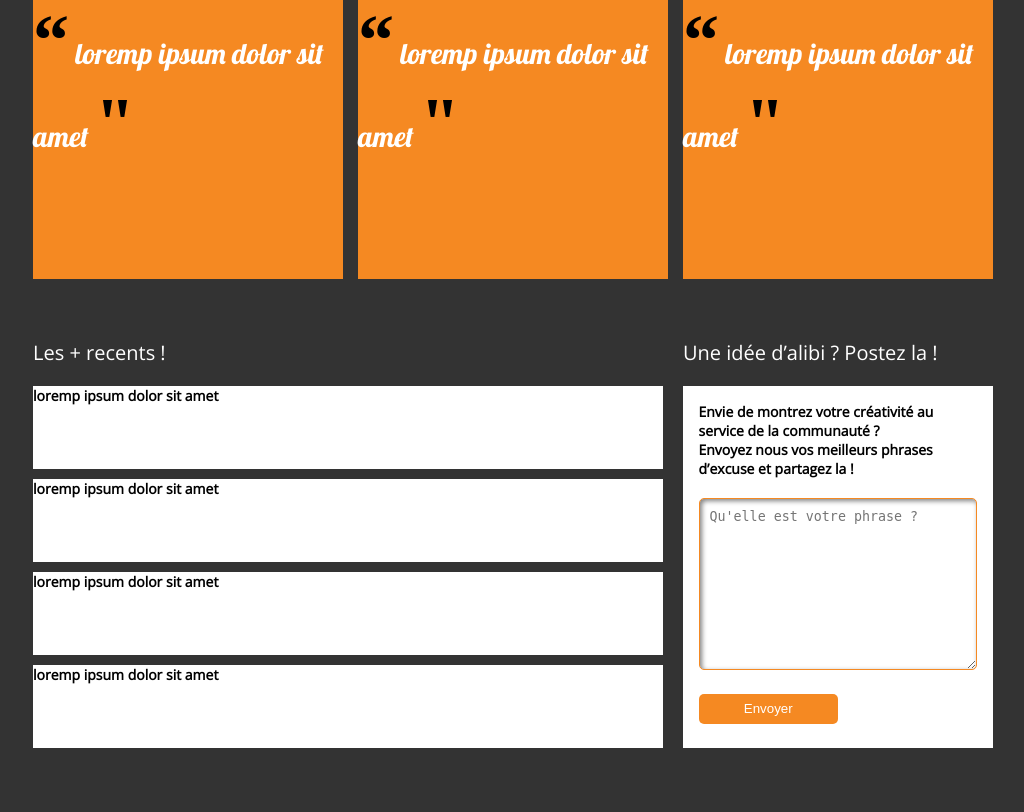
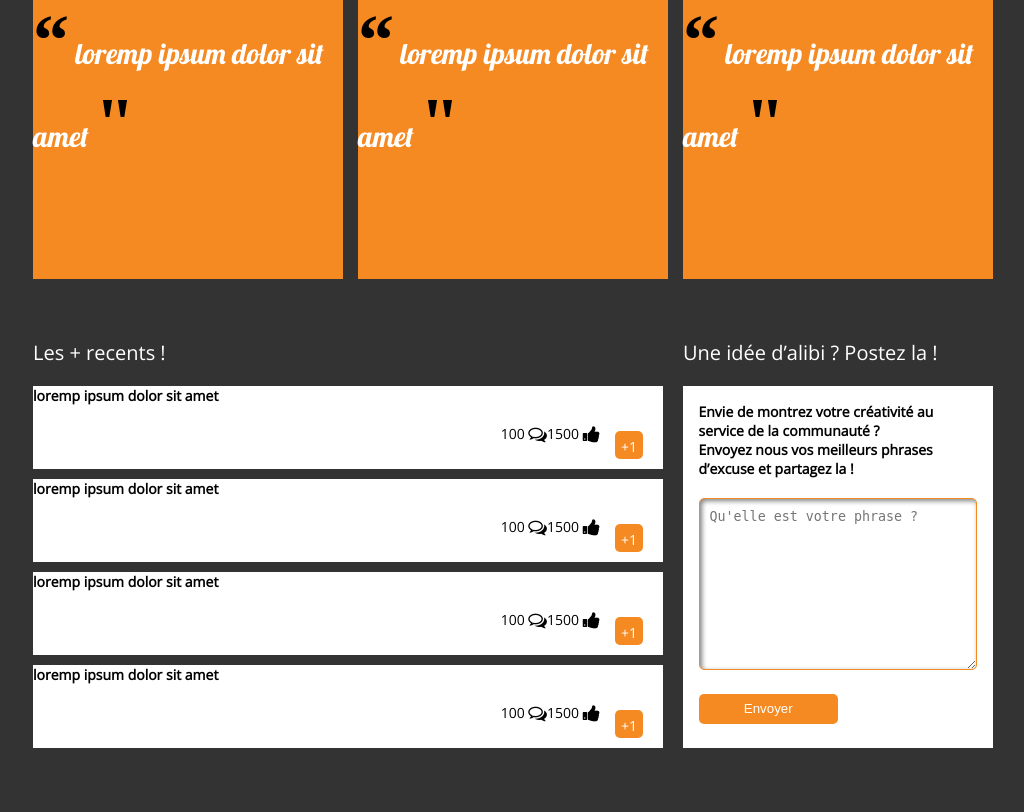
Before and after one commit to leslow/alibi, a PHP site: page / in a window 1280 px wide. Shown: the part 168-980 px from the top of the page, without its empty margins (127-1151 px from the left). Run offline with PHP 8.4, Linux system fonts and the light colour scheme; some libraries are stand-ins or nearby versions; some web fonts are replaced.

Commit message:
Ajout recent
ajout recent

```diff
--- a/compil/css/style.css
+++ b/compil/css/style.css
@@ -6,7 +6,7 @@
 body {background:#333333;}
 #wrap   { width: 960px; height: 860px; background-color: #333333; margin-top:120px;}
 
-a 								{ text-decoration:none; color: #f58922;}
+a 								{ text-decoration:none; color: #fff;}
 a:hover							{ text-decoration:underline;}
 
 h1                              { font-family: Open Sans; font-size: 1.5em; font-style: normal; font-variant: normal; font-weight: 500; color: #fff;}
@@ -246,9 +246,46 @@ nav {
 
 /* bloc + recents */
 
-#content_vertical_bloc { width:630px; float: left }
-.bloc_vertical_1 { float:left; width:630px; height: 83px; background-color: #fff; }
-.bloc_vertical_2, .bloc_vertical_3, .bloc_vertical_4 { float:left; margin-top: 10px; width:630px; height: 83px; background-color: #fff; }
+#content_vertical_bloc { width:630px; float: left; }
+.bloc_vertical_1 { float:left; width:630px; height: 83px; background-color: #fff; position: relative; }
+.bloc_vertical_2, .bloc_vertical_3, .bloc_vertical_4 { float:left; margin-top: 10px; width:630px; height: 83px; background-color: #fff; position: relative; }
+
+.comment{
+    float: left;
+
+}
+
+
+.like{
+    float: left;
+
+}
+
+.new-comment{
+    margin: 7px 0 0 15px;
+    float: left;
+    width: 28px;
+    height: 28px;
+    border-radius: 5px;
+    background: #f58922;
+
+}
+
+.new-comment p {
+    color: #ffffff;
+    margin: 4px;
+    padding: 2px;
+
+}
+
+.meta_recent{
+    position: absolute;
+    right: 20px;
+    bottom: 10px;
+    color: #f58922;
+    float: right;
+
+}
 
 /* fin + recents */
 
--- a/compil/index.php
+++ b/compil/index.php
@@ -110,6 +110,12 @@
                         <h3> loremp ipsum dolor sit amet </h3>
                     </div>
                     <div class="meta_recent">
+                        <div class="comment"><p>100 <span class="fa fa-comments-o fa-lg"></span></p></div>
+                        <div class="like"><p>1500 <span class="fa fa-thumbs-up fa-lg"></span></p></div>
+                        <div class="new-comment">
+                        <p><a href="#">+1</a></p>
+                        <div class="rond"></div>
+                        </div>
                     </div>
                 </div>
                 <div class="bloc_vertical_2">
@@ -117,6 +123,12 @@
                         <h3> loremp ipsum dolor sit amet </h3>
                     </div>
                     <div class="meta_recent">
+                        <div class="comment"><p>100 <span class="fa fa-comments-o fa-lg"></span></p></div>
+                        <div class="like"><p>1500 <span class="fa fa-thumbs-up fa-lg"></span></p></div>
+                        <div class="new-comment">
+                        <p><a href="#">+1</a></p>
+                        <div class="rond"></div>
+                        </div>
                     </div>
                 </div>
                 <div class="bloc_vertical_3">
@@ -124,6 +136,12 @@
                         <h3> loremp ipsum dolor sit amet </h3>
                     </div>
                     <div class="meta_recent">
+                        <div class="comment"><p>100 <span class="fa fa-comments-o fa-lg"></span></p></div>
+                        <div class="like"><p>1500 <span class="fa fa-thumbs-up fa-lg"></span></p></div>
+                        <div class="new-comment">
+                        <p><a href="#">+1</a></p>
+                        <div class="rond"></div>
+                        </div>
                     </div>
                 </div>
                 <div class="bloc_vertical_4">
@@ -131,6 +149,12 @@
                         <h3> loremp ipsum dolor sit amet </h3>
                     </div>
                     <div class="meta_recent">
+                        <div class="comment"><p>100 <span class="fa fa-comments-o fa-lg"></span></p></div>
+                        <div class="like"><p>1500 <span class="fa fa-thumbs-up fa-lg"></span></p></div>
+                        <div class="new-comment">
+                        <p><a href="#">+1</a></p>
+                        <div class="rond"></div>
+                        </div>
                     </div>
                 </div>
             </div>
```
